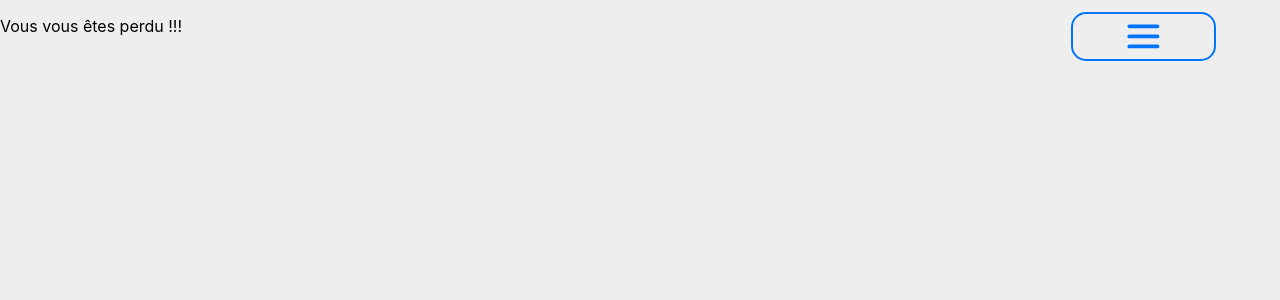
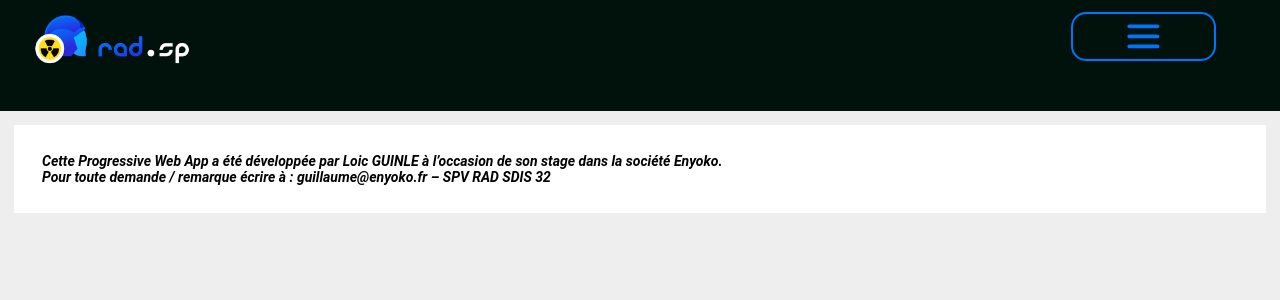
Before and after one commit to Guinlel/radsp, a React (Create React App) app: page /a-propos in a window 1280 px wide. Shown: the top 300 px of the page. Built offline with nearby package versions, Linux system fonts and the light colour scheme.

Commit message:
About + Homepage paragraphe

```diff
--- a/public/index.html
+++ b/public/index.html
@@ -6,7 +6,8 @@
   <link rel="icon" href="%PUBLIC_URL%/icon-192.png" />
   <meta name="viewport" content="width=device-width, initial-scale=1" />
   <meta name="theme-color" content="#000000" />
-  <meta name="description" content="Site de soutiens aux pompiers sur un risque radioactif" />
+  <meta name="description" content="La web application RAD.SP fournie des outils à destination des sapeurs-pompiers spécialistes RAD dans le cadre de leurs exercices liés au risque radioactif.
+  Cette application ne remplace pas les méthodes de calculs et sources d’informations utilisées en conditions réelles" />
   <link rel="apple-touch-icon" href="icon-192.png" />
   <!--
       manifest.json provides metadata used when your web app is installed on a
@@ -22,7 +23,7 @@
       work correctly both with client-side routing and a non-root public URL.
       Learn how to configure a non-root public URL by running `npm run build`.
     -->
-  <title>RAD.SP</title>
+  <title>Boite à outils - Sapeurs-Pompiers spécialistes RAD</title>
 </head>
 
 <body>
--- a/src/App.css
+++ b/src/App.css
@@ -210,6 +210,16 @@ body{
   margin-top: 1%;
 }
 
+/* About */
+.about{
+  background-color: white;
+  padding: 2em;
+  font : 14px 'Roboto' , sans-serif;
+  font-weight: bold;
+  font-style: italic;
+  margin: 1em;
+}
+
 /* Responsive */
 @media(max-width:768px){
 
--- a/src/App.js
+++ b/src/App.js
@@ -11,6 +11,7 @@ import ActiviteRestante from './components/Calculatrice/ActRestante';
 import Meteo from './components/Maps/Meteo';
 import Accueil from './components/Accueil';
 import Etiquette from './components/Etiquette';
+import About from './components/About.js';
 
 function App() {
 
@@ -25,6 +26,7 @@ function App() {
                 <Route path="/activite-restante" element={<ActiviteRestante/>}/>
                 <Route path="/etiquette" element={<Etiquette/>}/>
                 <Route path="/meteo" element={<Meteo/>}/>
+                <Route path="/a-propos" element={<About/>}/>
                 <Route path="*" element={
                     <main>
                         <Navigation/>
--- /dev/null
+++ b/src/components/About.js
@@ -0,0 +1,16 @@
+import React from "react";
+import Header from "./Header";
+
+function About(){
+    return(
+        <div className="container">
+            <Header/>
+            <p className="about">
+            Cette Progressive Web App a été développée par Loic GUINLE à l’occasion de son stage dans la société Enyoko.<br/>
+            Pour toute demande  / remarque écrire à : guillaume@enyoko.fr – SPV RAD SDIS 32
+            </p>
+        </div>
+    )
+}
+
+export default About;
--- a/src/components/Accueil.js
+++ b/src/components/Accueil.js
@@ -8,7 +8,10 @@ function Accueil() {
         <div className="accueil-container">
             <Header/>
             <div className="presentation">
-                Lorem ipsum dolor sit amet, consectetur adipiscing elit. Donec vel ultrices ante. Aliquam fringilla est id auctor varius. Vestibulum facilisis sagittis laoreet. Donec a feugiat lacus. Curabitur arcu lorem, auctor non maximus at, consequat vitae tortor. Pellentesque vitae justo et ligula vehicula eleifend porttitor faucibus sem. Cras commodo et elit.
+            <p>
+            Les outils et informations de cette application sont fournis à titre indicatifs utilisables lors d’exercices.<br/>
+            Ils ne remplacent pas les méthodes de calculs et sources d’informations habituelles lors d’interventions
+            </p>
             </div>
             <div className="accueil-nav">
 
--- a/src/components/Navigation.js
+++ b/src/components/Navigation.js
@@ -47,6 +47,9 @@ function Navigation() {
                     <li>
                         <NavLink className={(navData)=> navData.isActive ? "link-active" :"link"} to="/meteo">Météo</NavLink>
                     </li>
+                    <li>
+                        <NavLink className={(navData)=> navData.isActive ? "link-active" : "link"} to="/a-propos">A propos</NavLink>
+                    </li>
                 </ul>
             </nav>
         </div>
```
